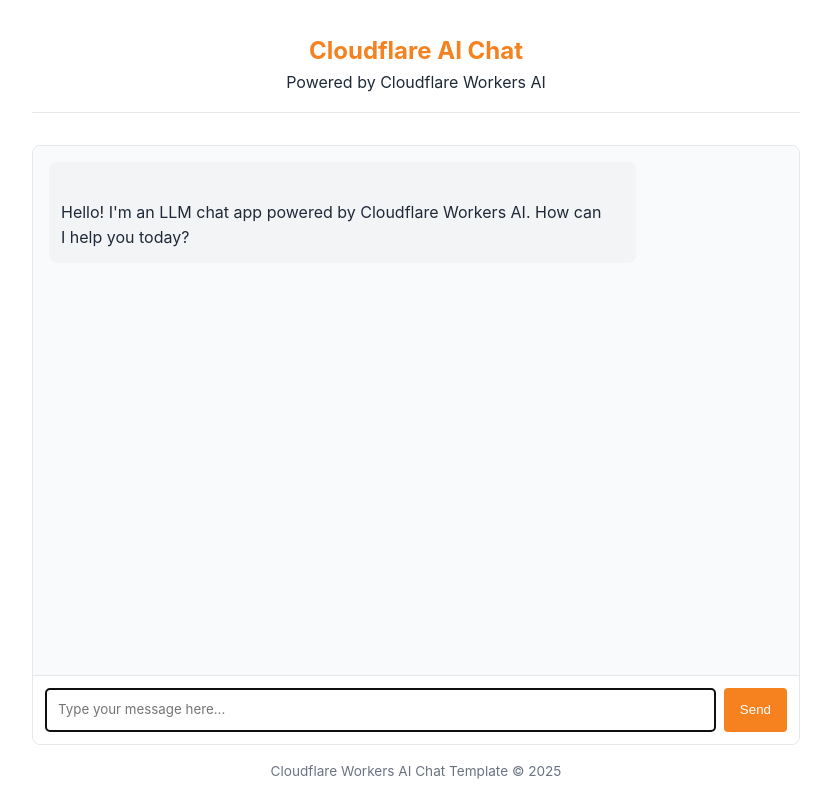
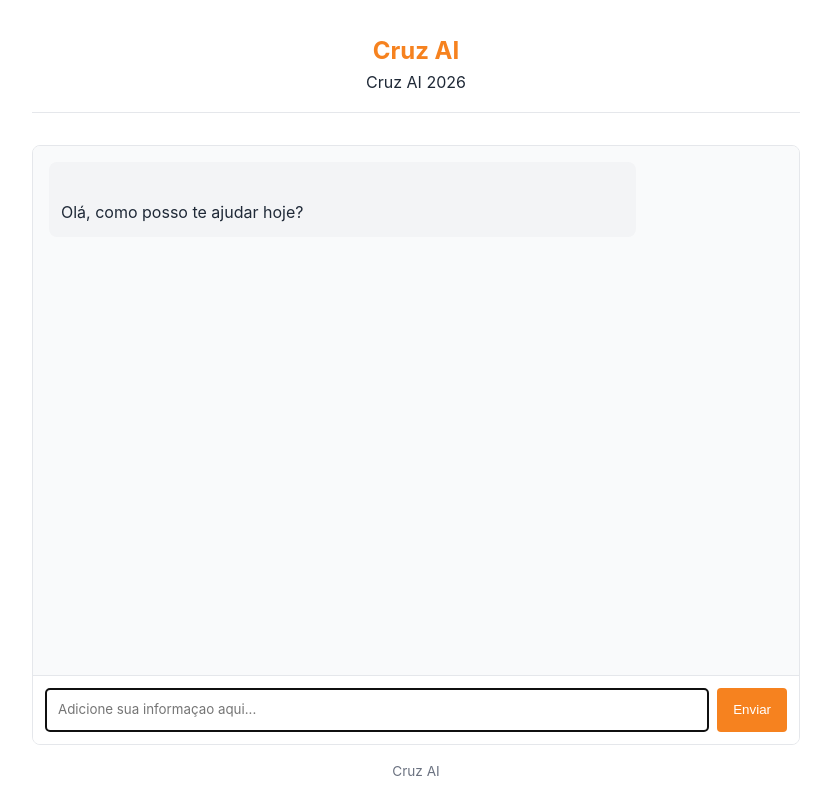
Before and after one commit to lukscf/ai-cruz, a website: page public/index.html in a window 1280 px wide. Shown: the whole page, without its empty margins (224-1055 px from the left). Drawn offline with Linux system fonts and the light colour scheme.

Commit message:
Rename app and update text to Portuguese

```diff
--- a/public/index.html
+++ b/public/index.html
@@ -3,7 +3,7 @@
 	<head>
 		<meta charset="UTF-8" />
 		<meta name="viewport" content="width=device-width, initial-scale=1.0" />
-		<title>LLM Chat App</title>
+		<title>Cruz AI</title>
 		<style>
 			:root {
 				--primary-color: #f6821f;
@@ -144,37 +144,36 @@
 	</head>
 	<body>
 		<header>
-			<h1>Cloudflare AI Chat</h1>
-			<p>Powered by Cloudflare Workers AI</p>
+			<h1>Cruz AI</h1>
+			<p>Cruz AI 2026</p>
 		</header>
 
 		<div class="chat-container">
 			<div id="chat-messages" class="chat-messages">
 				<div class="message assistant-message">
 					<p>
-						Hello! I'm an LLM chat app powered by Cloudflare Workers AI. How can
-						I help you today?
+						Olá, como posso te ajudar hoje?
 					</p>
 				</div>
 			</div>
 
 			<div class="typing-indicator" id="typing-indicator">
-				AI is thinking...
+				AI is thinking...AI está pensando...
 			</div>
 
 			<div class="message-input">
 				<textarea
 					id="user-input"
-					placeholder="Type your message here..."
+					placeholder="Adicione sua informaçao aqui..."
 					rows="1"
 					autofocus
 				></textarea>
-				<button id="send-button">Send</button>
+				<button id="send-button">Enviar</button>
 			</div>
 		</div>
 
 		<footer>
-			<p>Cloudflare Workers AI Chat Template &copy; 2025</p>
+			<p>Cruz AI</p>
 		</footer>
 
 		<!-- Chat app script -->
```
